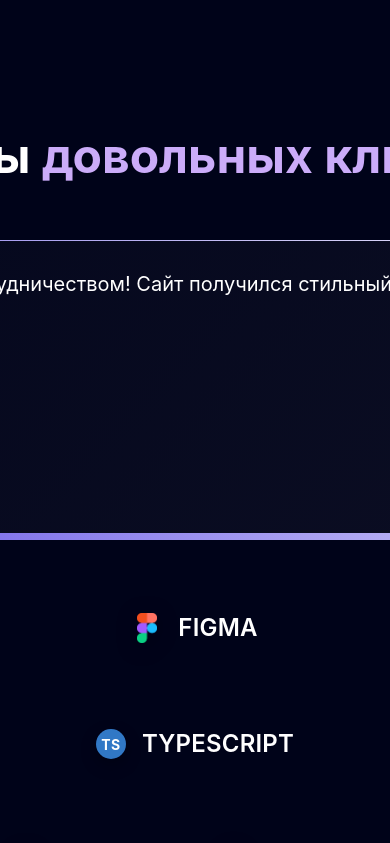
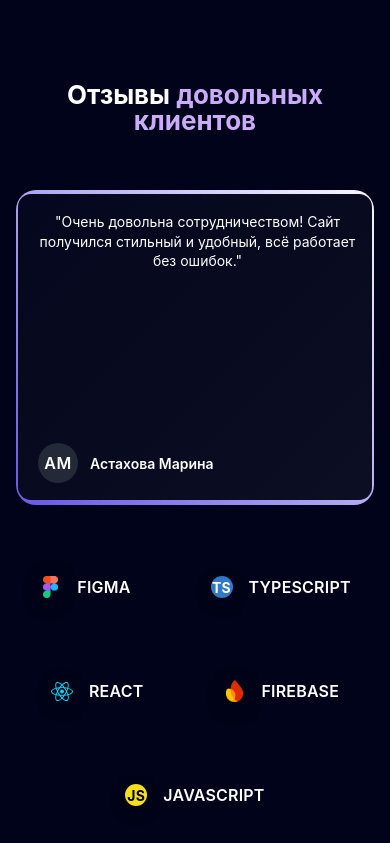
Before and after one commit to khakanadev/landing-page-web.github.io, a React (Vite) app: page / in a window 390 px wide. Shown: the part 4820-5663 px from the top of the page. Built offline with nearby package versions, Linux system fonts and the light colour scheme.

Commit message:
feat(reviews): add mobile responsiveness

```diff
--- a/src/widgets/reviews/ui/Reviews.tsx
+++ b/src/widgets/reviews/ui/Reviews.tsx
@@ -15,17 +15,21 @@ const Root = styled.section`
   height: auto;
   background: #000319;
   scroll-margin-top: 100px;
+
+  @media (max-width: 500px) {
+    padding-bottom: 40px;
+  }
 `
 
-const Title = styled.h2`
+const Title = styled.h2<{ $fs?: number; $maxw?: number }>`
   margin: 0;
   padding-top: 0;
   font-family: Inter, sans-serif;
   font-weight: 700;
-  font-size: 48px;
+  font-size: ${({ $fs }) => ($fs ? `${$fs}px` : '48px')};
   line-height: 100%;
   color: #FFFFFF;
-  width: 900px;
+  width: ${({ $maxw }) => ($maxw ? `${$maxw}px` : '900px')};
   height: 48px;
   text-align: center;
 
@@ -51,24 +55,132 @@ export function Reviews({ id }: ReviewsProps) {
   )
 
 
-  const SLIDE_WIDTH = 910
-  const GAP = 52
+  // Responsive sizing based on viewport
+  const [viewportWidth, setViewportWidth] = useState<number>(typeof window !== 'undefined' ? window.innerWidth : 1440)
+
+  useEffect(() => {
+    const onResize = () => setViewportWidth(window.innerWidth)
+    window.addEventListener('resize', onResize, { passive: true })
+    return () => window.removeEventListener('resize', onResize)
+  }, [])
+
+  const sizes = useMemo(() => {
+    const w = viewportWidth
+
+    // Scale content gradually below 1000px, keep 1 above
+    const scale = w >= 1000 ? 1 : Math.max(0.65, w / 1000)
+
+    const baseSlideW = 910
+    const baseSlideH = 300
+    const baseGap = 52
+    const baseCarouselGap = 115
+    const baseArrow = 80
+    const baseTitleFs = 48
+    const baseTextFs = 20
+    const baseNameFs = 18
+    const baseAvatar = 50
+
+    // Bring arrows closer between 1000-1300 so they don't overflow
+    let carouselGap = baseCarouselGap
+    if (w <= 1300) {
+      // Linearly reduce gap from 1300->1000
+      const t = Math.max(0, Math.min(1, (w - 1000) / 300))
+      carouselGap = Math.max(24, Math.round(baseCarouselGap * (0.5 + 0.5 * t)))
+    }
+    if (w <= 650) {
+      carouselGap = 16
+    }
+
+    // Clamp to viewport to avoid overflow on small screens
+    const clampedWidth = Math.max(240, w - 32)
+    const slideWidth = w <= 700
+      ? Math.min(Math.round(baseSlideW * scale), clampedWidth)
+      : Math.round(baseSlideW * scale)
+    const slideHeightBase = Math.round(baseSlideH * scale)
+    let gap = Math.max(20, Math.round(baseGap * scale))
+    if (w <= 650) {
+      gap = Math.max(10, Math.round(32 * scale))
+    }
+
+    const arrowSize = w <= 1300 ? Math.max(56, Math.round(baseArrow * (w < 1000 ? scale : 0.85))) : baseArrow
+    let titleFontSize = Math.round(baseTitleFs * (w < 1200 ? Math.max(0.8, Math.min(1, w / 1200)) : 1))
+    if (w <= 650) {
+      titleFontSize = Math.max(24, Math.round(baseTitleFs * 0.54))
+    }
+    let titleMaxWidth = Math.min(900, Math.round(900 * (w < 1000 ? Math.max(0.75, w / 1000) : 1)))
+    if (w <= 650) {
+      titleMaxWidth = Math.max(220, Math.min(titleMaxWidth, w - 32))
+    }
+    const reviewFontSize = Math.max(14, Math.round(baseTextFs * scale))
+    const reviewWidth = Math.round(slideWidth * 0.89)
+    const reviewHeightBase = Math.max(90, Math.round(120 * scale))
+
+    // Increase heights under 650px to keep text inside
+    let slideHeight = w <= 650 ? slideHeightBase + 80 : slideHeightBase
+    let reviewHeight = w <= 650 ? Math.max(reviewHeightBase, 160) : reviewHeightBase
+    // Extra safety for <=500px
+    if (w <= 500) {
+      slideHeight += 40
+      reviewHeight = Math.max(reviewHeight, 200)
+    }
+
+    const nameFontSize = Math.max(14, Math.round(baseNameFs * scale))
+    const nameWidth = Math.round(260 * scale)
+    const avatarSize = Math.max(40, Math.round(baseAvatar * scale))
+
+    // Border geometry derived from scale so it stays aligned
+    let borderThickness = Math.max(1, Math.round(2 * scale))
+    if (w <= 650) borderThickness = Math.max(borderThickness + 1, 2)
+    const slideRadius = Math.max(14, Math.round(20 * scale))
+    const beforeRadius = slideRadius + borderThickness + 2
+    const afterRadius = Math.max(12, slideRadius - 1)
+    const innerBottomInset = Math.max(4, Math.round(7 * scale))
+    const innerTopInset = Math.max(3, borderThickness + 2)
+    const innerSideInset = Math.max(2, borderThickness)
+
+    // Tech logos and labels scaling
+    const techLogoSize = w <= 650 ? 22 : 30
+    const techTextFs = w <= 650 ? 16 : 24
+
+    return {
+      slideWidth,
+      slideHeight,
+      gap,
+      carouselGap,
+      arrowSize,
+      titleFontSize,
+      titleMaxWidth,
+      reviewFontSize,
+      reviewWidth,
+      reviewHeight,
+      nameFontSize,
+      nameWidth,
+      avatarSize,
+      borderThickness,
+      slideRadius,
+      beforeRadius,
+      afterRadius,
+      innerBottomInset,
+      innerTopInset,
+      innerSideInset,
+      techLogoSize,
+      techTextFs
+    }
+  }, [viewportWidth])
+
+  const SLIDE_WIDTH = sizes.slideWidth
+  const GAP = sizes.gap
   const STEP = SLIDE_WIDTH + GAP
+  const enableSwipe = viewportWidth <= 1300
+
+  // Auto-advance timer and navigation
+  const autoTimerRef = useRef<number | null>(null)
+  const isJumpingRef = useRef(false)
+  const isAnimatingRef = useRef(false)
   const count = reviews.length
   const [index, setIndex] = useState(0)
   const [isInstant, setIsInstant] = useState(false)
-  const autoTimerRef = useRef<number | null>(null)
-  const isJumpingRef = useRef(false)
-  const isAnimatingRef = useRef(false)
   const maxIndex = count - 1
-
-  const go = (dir: 'left' | 'right') => {
-    if (isJumpingRef.current || isAnimatingRef.current) return
-    setIsInstant(false)
-    isAnimatingRef.current = true
-    setIndex((prev) => (dir === 'right' ? prev + 1 : prev - 1))
-    resetAuto()
-  }
 
   const resetAuto = useCallback(() => {
     if (autoTimerRef.current) clearInterval(autoTimerRef.current)
@@ -79,6 +191,46 @@ export function Reviews({ id }: ReviewsProps) {
       setIndex((prev) => prev + 1)
     }, 30000)
   }, [])
+
+  const go = useCallback((dir: 'left' | 'right') => {
+    if (isJumpingRef.current || isAnimatingRef.current) return
+    setIsInstant(false)
+    isAnimatingRef.current = true
+    setIndex((prev) => (dir === 'right' ? prev + 1 : prev - 1))
+    resetAuto()
+  }, [resetAuto])
+
+  // Swipe state
+  const isPointerDownRef = useRef(false)
+  const startXRef = useRef(0)
+  const lastXRef = useRef(0)
+
+  const onPointerDown = useCallback((e: React.PointerEvent<HTMLDivElement>) => {
+    if (!enableSwipe) return
+    isPointerDownRef.current = true
+    startXRef.current = e.clientX
+    lastXRef.current = e.clientX
+    ;(e.currentTarget as HTMLDivElement).setPointerCapture?.(e.pointerId)
+  }, [enableSwipe])
+
+  const onPointerMove = useCallback((e: React.PointerEvent<HTMLDivElement>) => {
+    if (!enableSwipe || !isPointerDownRef.current) return
+    lastXRef.current = e.clientX
+  }, [enableSwipe])
+
+  const endPointer = useCallback(() => {
+    if (!isPointerDownRef.current) return
+    isPointerDownRef.current = false
+    const dx = lastXRef.current - startXRef.current
+    const threshold = Math.max(50, Math.round(SLIDE_WIDTH * 0.15))
+    if (Math.abs(dx) >= threshold) {
+      if (dx > 0) {
+        go('left')
+      } else {
+        go('right')
+      }
+    }
+  }, [SLIDE_WIDTH, go])
 
   useEffect(() => {
     resetAuto()
@@ -96,18 +248,29 @@ export function Reviews({ id }: ReviewsProps) {
   return (
     <Root id={id}
     >
-      <Title>
+      <Title $fs={sizes.titleFontSize} $maxw={sizes.titleMaxWidth}>
         Отзывы <span>довольных клиентов</span>
       </Title>
-      <Carousel>
-        <ArrowLeft onClick={() => go('left')} aria-label="Назад">
-          <ArrowSvg viewBox="0 0 32 32" width="64" height="64" aria-hidden>
+      <Carousel $gap={sizes.carouselGap}>
+        {viewportWidth > 1300 && (
+          <ArrowLeft onClick={() => go('left')} aria-label="Назад" $size={sizes.arrowSize}>
+            <ArrowSvg viewBox="0 0 32 32" width={sizes.arrowSize * 0.8} height={sizes.arrowSize * 0.8} aria-hidden>
               <path d="M20 8l-8 8 8 8" fill="none" stroke="currentColor" strokeWidth="5" strokeLinecap="round" strokeLinejoin="round" />
             </ArrowSvg>
           </ArrowLeft>
-        <Frame>
+        )}
+        <Frame
+          $w={sizes.slideWidth}
+          $h={sizes.slideHeight}
+          onPointerDown={onPointerDown}
+          onPointerMove={onPointerMove}
+          onPointerUp={endPointer}
+          onPointerCancel={endPointer}
+          onPointerLeave={endPointer}
+        >
           <Track
             $instant={isInstant}
+            $gap={sizes.gap}
             style={{ transform: `translateX(-${(() => {
               if (index === -1) return 0 * STEP
               if (index === count) return (count + 1) * STEP
@@ -166,6 +329,15 @@ export function Reviews({ id }: ReviewsProps) {
                 <Slide
                   key={`${r.id}-${i}`}
                   data-active={isActive}
+                  $w={sizes.slideWidth}
+                  $h={sizes.slideHeight}
+                  $sr={sizes.slideRadius}
+                  $bt={sizes.borderThickness}
+                  $rOut={sizes.beforeRadius}
+                  $rIn={sizes.afterRadius}
+                  $insetB={sizes.innerBottomInset}
+                  $insetT={sizes.innerTopInset}
+                  $insetS={sizes.innerSideInset}
                   style={{
                     zIndex,
                     filter: isActive ? 'drop-shadow(0 18px 40px rgba(203,172,249,0.25))' : 'drop-shadow(0 10px 26px rgba(0,0,0,0.35))'
@@ -178,10 +350,10 @@ export function Reviews({ id }: ReviewsProps) {
                       opacity
                     }}
                   >
-                    <ReviewText>{r.text}</ReviewText>
+                    <ReviewText $fs={sizes.reviewFontSize} $w={sizes.reviewWidth} $h={sizes.reviewHeight}>{r.text}</ReviewText>
                     <Reviewer>
-                      <Avatar>{getInitials(r.name)}</Avatar>
-                      <ReviewerName>{r.name}</ReviewerName>
+                      <Avatar $size={sizes.avatarSize}>{getInitials(r.name)}</Avatar>
+                      <ReviewerName $fs={sizes.nameFontSize} $w={sizes.nameWidth}>{r.name}</ReviewerName>
                     </Reviewer>
                   </SlideInner>
                 </Slide>
@@ -189,33 +361,35 @@ export function Reviews({ id }: ReviewsProps) {
             })}
           </Track>
         </Frame>
-        <ArrowRight onClick={() => go('right')} aria-label="Вперёд">
-          <ArrowSvg viewBox="0 0 32 32" width="64" height="64" aria-hidden>
+        {viewportWidth > 1300 && (
+          <ArrowRight onClick={() => go('right')} aria-label="Вперёд" $size={sizes.arrowSize}>
+            <ArrowSvg viewBox="0 0 32 32" width={sizes.arrowSize * 0.8} height={sizes.arrowSize * 0.8} aria-hidden>
               <path d="M12 8l8 8-8 8" fill="none" stroke="currentColor" strokeWidth="5" strokeLinecap="round" strokeLinejoin="round" />
             </ArrowSvg>
           </ArrowRight>
+        )}
       </Carousel>
 
       <TechList>
         <TechItem>
-          <LogoImg src={figmaLogo} alt="figma" />
-          <TechText>figma</TechText>
+          <LogoImg src={figmaLogo} alt="figma" $size={sizes.techLogoSize} />
+          <TechText $fs={sizes.techTextFs}>figma</TechText>
         </TechItem>
         <TechItem>
-          <LogoCircle style={{ background: '#3178C6' }}>TS</LogoCircle>
-          <TechText>typescript</TechText>
+          <LogoCircle style={{ background: '#3178C6' }} $size={sizes.techLogoSize}>TS</LogoCircle>
+          <TechText $fs={sizes.techTextFs}>typescript</TechText>
         </TechItem>
         <TechItem>
-          <LogoImg src={reactLogo} alt="React" />
-          <TechText>React</TechText>
+          <LogoImg src={reactLogo} alt="React" $size={sizes.techLogoSize} />
+          <TechText $fs={sizes.techTextFs}>React</TechText>
         </TechItem>
         <TechItem>
-          <LogoImg src={firebaseLogo} alt="firebase" />
-          <TechText>firebase</TechText>
+          <LogoImg src={firebaseLogo} alt="firebase" $size={sizes.techLogoSize} />
+          <TechText $fs={sizes.techTextFs}>firebase</TechText>
         </TechItem>
         <TechItem>
-          <LogoCircle style={{ background: '#F7DF1E', color: '#000319' }}>JS</LogoCircle>
-          <TechText>javascript</TechText>
+          <LogoCircle style={{ background: '#F7DF1E', color: '#000319' }} $size={sizes.techLogoSize}>JS</LogoCircle>
+          <TechText $fs={sizes.techTextFs}>javascript</TechText>
         </TechItem>
       </TechList>
     </Root>
@@ -229,31 +403,32 @@ function getInitials(fullName: string) {
   return (first + second).toUpperCase()
 }
 
-const Carousel = styled.div`
+const Carousel = styled.div<{ $gap?: number }>`
   margin-top: 60px;
-  width: 1400px;
+  width: 100%;
   display: flex;
   align-items: center;
   justify-content: center;
   position: relative;
-  gap: 115px;
+  gap: ${({ $gap }) => ($gap ? `${$gap}px` : '115px')};
 `
 
-const Frame = styled.div`
-  width: 910px;
-  height: 300px;
+const Frame = styled.div<{ $w?: number; $h?: number }>`
+  width: ${({ $w }) => ($w ? `${$w}px` : '910px')};
+  height: ${({ $h }) => ($h ? `${$h}px` : '300px')};
   position: relative;
   contain: layout paint;
   border-radius: 20px;
   perspective: 1200px;
   perspective-origin: 50% 50%;
+  touch-action: pan-y;
 `
 
-const Track = styled.div<{ $instant?: boolean }>`
+const Track = styled.div<{ $instant?: boolean; $gap?: number }>`
   display: flex;
   align-items: stretch;
   height: 100%;
-  gap: 52px;
+  gap: ${({ $gap }) => ($gap ? `${$gap}px` : '52px')};
   width: max-content;
   will-change: transform;
   transition: ${({ $instant }) => ($instant ? 'none' : 'transform 520ms cubic-bezier(0.22, 1, 0.36, 1)')};
@@ -261,20 +436,20 @@ const Track = styled.div<{ $instant?: boolean }>`
 `
 
 
-const Slide = styled.div<{ $instant?: boolean }>`
+const Slide = styled.div<{ $instant?: boolean; $w?: number; $h?: number; $sr?: number; $bt?: number; $rOut?: number; $rIn?: number; $insetB?: number; $insetT?: number; $insetS?: number }>`
   position: relative;
-  width: 910px;
-  height: 300px;
+  width: ${({ $w }) => ($w ? `${$w}px` : '910px')};
+  height: ${({ $h }) => ($h ? `${$h}px` : '300px')};
   flex: 0 0 auto;
-  border-radius: 20px;
+  border-radius: ${({ $sr }) => ($sr ? `${$sr}px` : '20px')};
   overflow: hidden;
   transition: ${({ $instant }) => ($instant ? 'none' : 'filter 320ms ease')};
 
   &::before {
     content: '';
     position: absolute;
-    inset: -2px;
-    border-radius: 22px;
+    inset: ${({ $bt }) => ($bt ? `-${$bt}px` : '-2px')};
+    border-radius: ${({ $rOut }) => ($rOut ? `${$rOut}px` : '22px')};
     background: linear-gradient(45deg, #CBACF9, #6C5CE7, #FFFFFF, #CBACF9);
     background-size: 300% 300%;
     animation: shimmerBorder 2.6s ease-in-out infinite;
@@ -284,8 +459,12 @@ const Slide = styled.div<{ $instant?: boolean }>`
   &::after {
     content: '';
     position: absolute;
-    inset: 1px 1px 7px 1px;
-    border-radius: 19px;
+    inset: ${({ $insetT, $insetS, $insetB }) => (
+      $insetT !== undefined && $insetS !== undefined && $insetB !== undefined
+        ? `${$insetT}px ${$insetS}px ${$insetB}px ${$insetS}px`
+        : '2px 2px 7px 2px'
+    )};
+    border-radius: ${({ $rIn }) => ($rIn ? `${$rIn}px` : '19px')};
     background: linear-gradient(135deg, #04071D 0%, #0C0E23 100%);
     z-index: 1;
   }
@@ -319,20 +498,37 @@ const SlideInner = styled.div<{ $instant?: boolean }>`
   transform-origin: 50% 50%;
   backface-visibility: hidden;
   transition: ${({ $instant }) => ($instant ? 'none' : 'transform 520ms cubic-bezier(0.22, 1, 0.36, 1), opacity 320ms ease')};
+
+  @media (max-width: 500px) {
+    padding: 22px 22px;
+  }
 `
 
-const ReviewText = styled.div`
+const ReviewText = styled.div<{ $fs?: number; $w?: number; $h?: number }>`
   color: #FFFFFF;
   font-family: Inter, sans-serif;
   font-weight: 400;
-  font-size: 20px;
+  font-size: ${({ $fs }) => ($fs ? `${$fs}px` : '20px')};
   line-height: 1.4;
-  width: 810px;
-  height: 120px;
+  width: ${({ $w }) => ($w ? `${$w}px` : '810px')};
+  height: ${({ $h }) => ($h ? `${$h}px` : '120px')};
   overflow: hidden;
   opacity: 1;
   transform: none;
   transition: none;
+  text-align: left;
+  word-break: break-word;
+  overflow-wrap: anywhere;
+  hyphens: auto;
+  -webkit-user-select: none;
+  user-select: none;
+  -webkit-tap-highlight-color: transparent;
+
+  @media (max-width: 500px) {
+    text-align: center;
+    margin-left: auto;
+    margin-right: auto;
+  }
 `
 
 const Reviewer = styled.div`
@@ -345,9 +541,9 @@ const Reviewer = styled.div`
 `
 
 
-const Avatar = styled.div`
-  width: 50px;
-  height: 50px;
+const Avatar = styled.div<{ $size?: number }>`
+  width: ${({ $size }) => ($size ? `${$size}px` : '50px')};
+  height: ${({ $size }) => ($size ? `${$size}px` : '50px')};
   border-radius: 50%;
   background: #242938;
   color: #ffffff;
@@ -360,12 +556,12 @@ const Avatar = styled.div`
   letter-spacing: 0.5px;
 `
 
-const ReviewerName = styled.div`
+const ReviewerName = styled.div<{ $fs?: number; $w?: number }>`
   color: #FFFFFF;
   font-family: Inter, sans-serif;
   font-weight: 600;
-  font-size: 18px;
-  width: 260px;
+  font-size: ${({ $fs }) => ($fs ? `${$fs}px` : '18px')};
+  width: ${({ $w }) => ($w ? `${$w}px` : '260px')};
   height: 25px;
   line-height: 25px;
   white-space: nowrap;
@@ -373,12 +569,12 @@ const ReviewerName = styled.div`
   text-overflow: ellipsis;
 `
 
-const ArrowBase = styled.button`
+const ArrowBase = styled.button<{ $size?: number }>`
   display: inline-flex;
   align-items: center;
   justify-content: center;
-  width: 80px;
-  height: 80px;
+  width: ${({ $size }) => ($size ? `${$size}px` : '80px')};
+  height: ${({ $size }) => ($size ? `${$size}px` : '80px')};
   border: 0;
   background: transparent;
   color: #CBACF9;
@@ -410,7 +606,7 @@ const ArrowSvg = styled.svg`
   filter: drop-shadow(0 2px 8px rgba(108,93,211,0.35));
 `
 
-
+// Tech list and logos (restored)
 const TechList = styled.div`
   margin-top: 70px;
   margin-bottom: 100px;
@@ -420,6 +616,10 @@ const TechList = styled.div`
   justify-content: center;
   gap: 80px;
   flex-wrap: wrap;
+
+  @media (max-width: 500px) {
+    margin-bottom: 50px;
+  }
 `
 
 const TechItem = styled.div`
@@ -429,26 +629,26 @@ const TechItem = styled.div`
   gap: 16px;
 `
 
-const TechText = styled.div`
+const TechText = styled.div<{ $fs?: number }>`
   color: #FFFFFF;
   font-family: Inter, sans-serif;
   font-weight: 600;
-  font-size: 24px;
+  font-size: ${({ $fs }) => ($fs ? `${$fs}px` : '24px')};
   letter-spacing: 0.2px;
   text-transform: uppercase;
 `
 
-const LogoImg = styled.img`
-  width: 30px;
-  height: 30px;
+const LogoImg = styled.img<{ $size?: number }>`
+  width: ${({ $size }) => ($size ? `${$size}px` : '30px')};
+  height: ${({ $size }) => ($size ? `${$size}px` : '30px')};
   object-fit: contain;
   display: block;
   filter: drop-shadow(0 4px 10px rgba(0,0,0,0.25));
 `
 
-const LogoCircle = styled.div`
-  width: 30px;
-  height: 30px;
+const LogoCircle = styled.div<{ $size?: number }>`
+  width: ${({ $size }) => ($size ? `${$size}px` : '30px')};
+  height: ${({ $size }) => ($size ? `${$size}px` : '30px')};
   border-radius: 50%;
   display: inline-flex;
   align-items: center;
```
Also changed, not shown: src/widgets/projects/ui/Projects.tsx (+8 -0 lines). Lines whose indentation alone changed are shown as unchanged.
